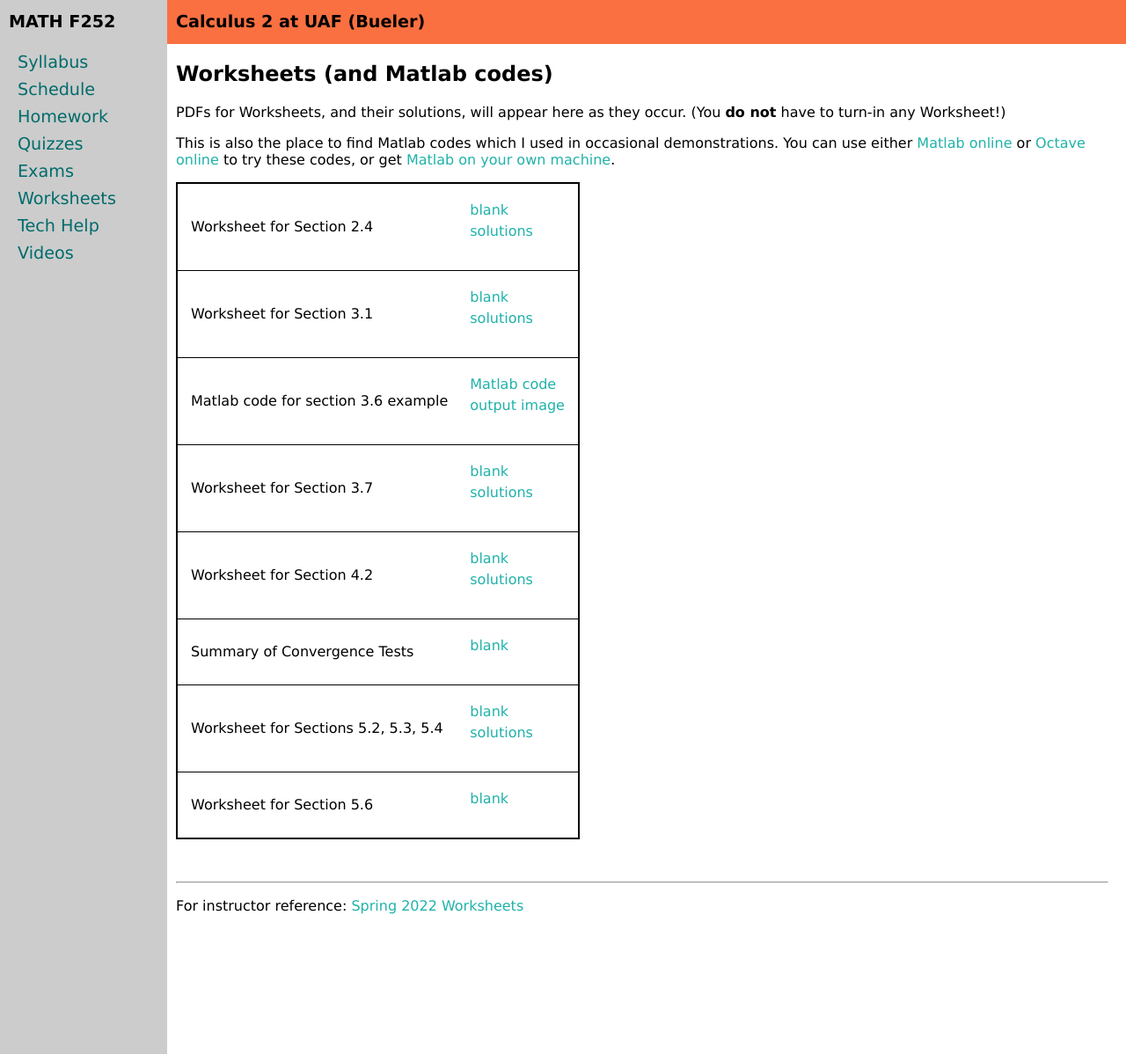
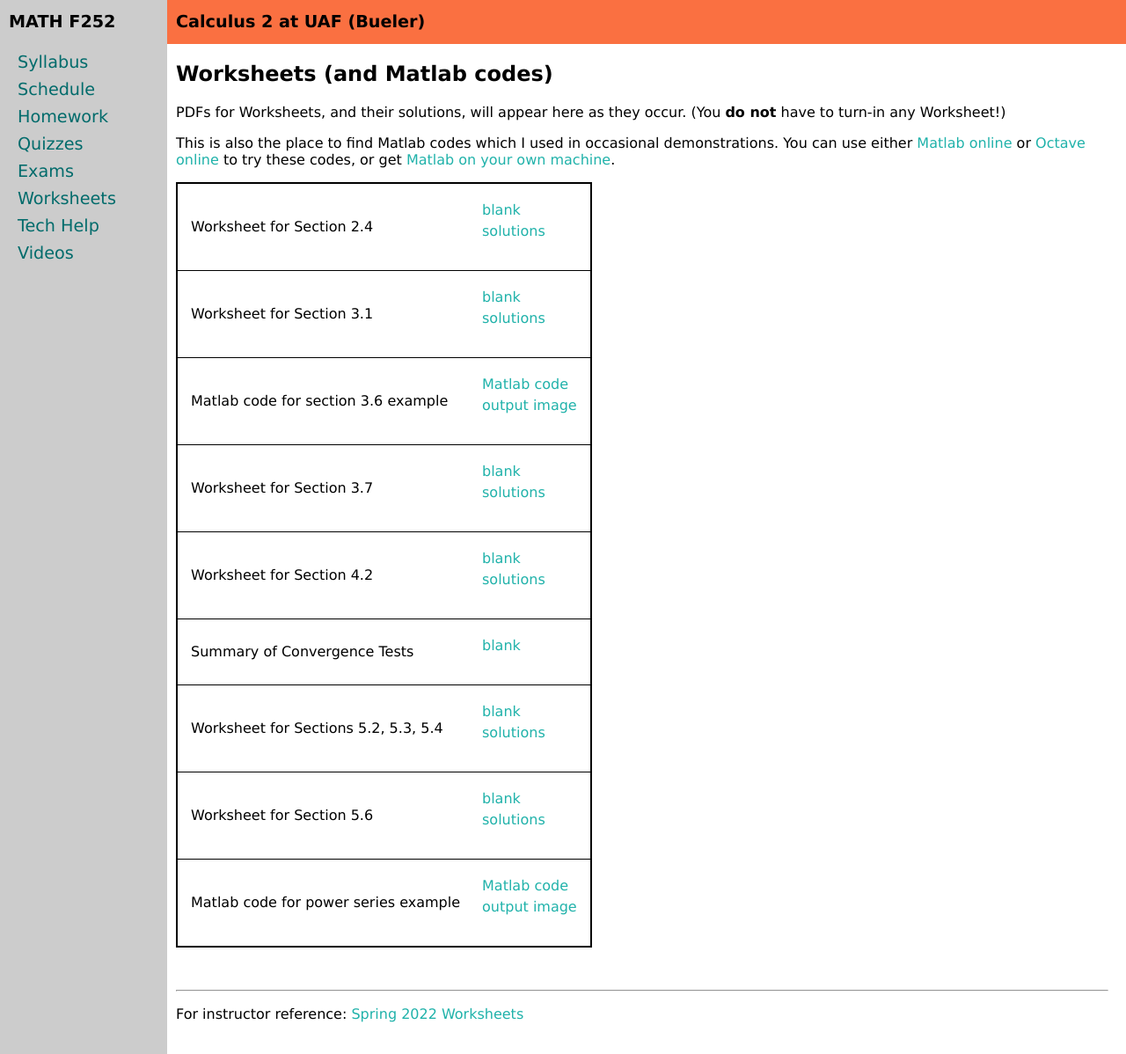
Before and after one commit to uaf-math/calc2, a Jekyll site: the page built from worksheets.md, in a window 1280 px wide and 1198 px high. Shown: the whole window at 88% size. Built offline with Jekyll 4.4.1, drawn with Linux system fonts in a browser that asks for light colours.

Commit message:
worksheet solns and matlab demo for today

```diff
--- a/_data/worksheets.yml
+++ b/_data/worksheets.yml
@@ -23,4 +23,7 @@ worksheets:
   solutions: 5p4solns.pdf
 - name: Worksheet for Section 5.6
   blank: 5p6.pdf
-  #solutions: 5p6solns.pdf
+  solutions: 5p6solns.pdf
+- name: Matlab code for power series example
+  file: matlab/plotlnseries.m
+  image: matlab/plotlnseries.pdf
```
Also changed, not shown: 3 other files.
